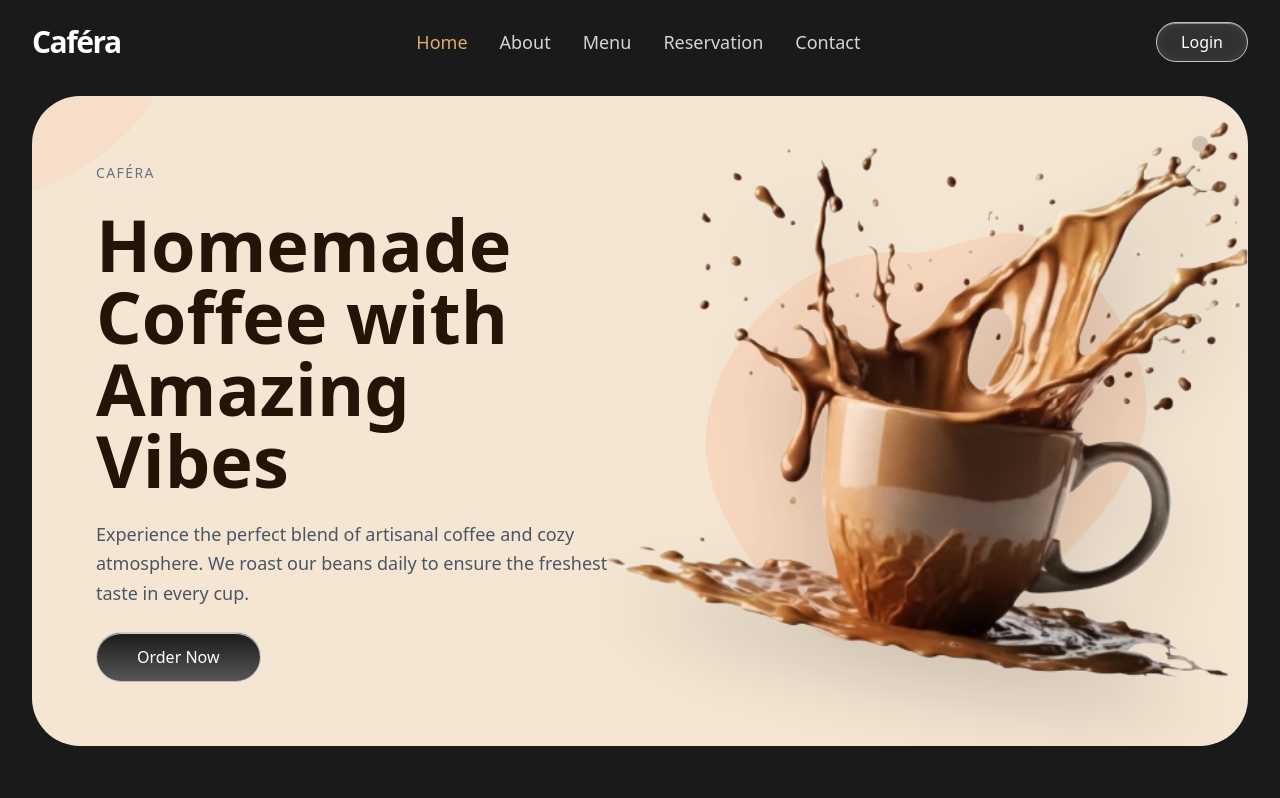
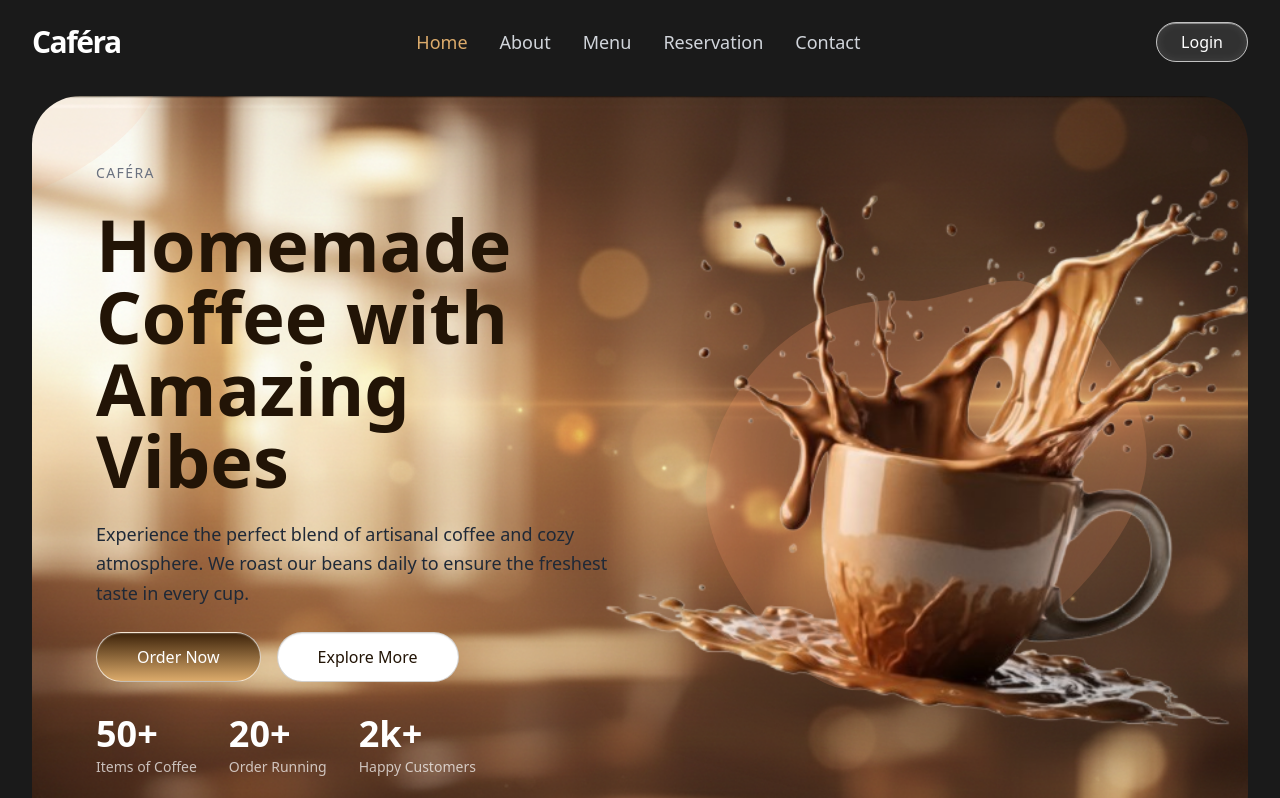
Before and after one commit to Lakna30/Cafera, a React (Vite) app: page / in a window 1280 px wide. Shown: the top 798 px of the page. Built offline with nearby package versions, Linux system fonts and the light colour scheme.

Commit message:
About Us page

```diff
--- a/src/components/HeroSection.tsx
+++ b/src/components/HeroSection.tsx
@@ -1,6 +1,51 @@
-import { motion } from 'framer-motion';
+import { motion, useMotionValue, animate } from 'framer-motion';
+import React, { useEffect, useRef } from 'react';
 import HeroImg from "@/assets/HeroImg.png";
+import HeroBg from "@/assets/HeroBg.png";
 
+// AnimatedCounter component for status
+type AnimatedCounterProps = {
+  end: number;
+  suffix?: string;
+  label: string;
+};
+
+function AnimatedCounter({ end, suffix = '', label }: AnimatedCounterProps) {
+  const count = useMotionValue(0);
+  const [display, setDisplay] = React.useState(0);
+  const nodeRef = useRef<HTMLSpanElement>(null);
+
+  useEffect(() => {
+    const controls = animate(count, end, { duration: 1.5, ease: 'easeOut' });
+    const unsubscribe = count.on('change', (latest) => {
+      setDisplay(latest);
+    });
+    return () => {
+      controls.stop();
+      unsubscribe();
+    };
+  }, [end, count]);
+
+  // Format number with 'k' for thousands
+  let formatted = '';
+  if (display >= 1000) {
+    formatted = `${(display / 1000).toFixed(display % 1000 === 0 ? 0 : 1)}k`;
+  } else {
+    formatted = Math.floor(display).toLocaleString();
+  }
+  return (
+    <div className="text-left">
+      <span
+        ref={nodeRef}
+        style={{ fontVariantNumeric: 'tabular-nums' }}
+        className="block text-3xl md:text-4xl font-bold text-white"
+      >
+        {formatted}{suffix}
+      </span>
+      <span className="text-xs md:text-sm text-white/70 font-medium">{label}</span>
+    </div>
+  );
+}
 export function HeroSection() {
   return <section className="pt-24 pb-12 px-4 md:px-8 bg-[#1A1A1A]">
       <motion.div initial={{
@@ -11,7 +56,15 @@ export function HeroSection() {
       y: 0
     }} transition={{
       duration: 0.8
-    }} className="container mx-auto bg-[#F5E6D3] rounded-[3rem] relative overflow-hidden min-h-[600px] flex items-center">
+    }}
+      className="container mx-auto rounded-[3rem] relative overflow-hidden min-h-[600px] flex items-center"
+      style={{
+        backgroundImage: `url(${HeroBg})`,
+        backgroundSize: 'cover',
+        backgroundPosition: 'center',
+        backgroundRepeat: 'no-repeat',
+      }}
+    >
       {/* Decorative Elements */}
         <div className="absolute top-0 left-0 w-full h-full overflow-hidden pointer-events-none">
           {/* Coffee beans scattered (simulated with circles for now or simple svgs) */}
@@ -72,7 +125,7 @@ export function HeroSection() {
             y: 0
           }} transition={{
             delay: 0.4
-          }} className="text-gray-600 text-lg leading-relaxed">
+          }} className="text-gray-800 text-lg leading-relaxed">
               Experience the perfect blend of artisanal coffee and cozy
               atmosphere. We roast our beans daily to ensure the freshest taste
               in every cup.
@@ -90,17 +143,33 @@ export function HeroSection() {
               transition={{
                 delay: 0.5
               }}
+              className="flex flex-col items-start gap-4"
+            >
+              <div className="flex gap-4">
+                <button
                   className="relative px-10 py-3 rounded-full font-medium text-white
-                bg-gradient-to-b from-[#1A1A1A] to-[#575656]
+                    bg-gradient-to-b from-[#3D230A] to-[#DCAB6B]
                     border border-white/70
                     shadow-[inset_0_1px_1px_rgba(255,255,255,0.2)]
-                hover:shadow-[0_0_15px_rgba(255,255,255,0.3)]
+                    hover:shadow-[0_0_15px_rgba(255,155,106,0.4)]
                     transition-all duration-300
                     overflow-hidden
-                before:absolute before:inset-0 before:rounded-full
-                before:border-t before:border-white/70 before:pointer-events-none"
+                    hover:brightness-110"
                 >
                   <span className="relative z-10">Order Now</span>
+                </button>
+                <button
+                  className="relative px-10 py-3 rounded-full font-medium text-[#221406] bg-white border border-[#221406]/20 shadow-[inset_0_1px_1px_rgba(34,20,6,0.08)] hover:bg-[#F5E6D3] transition-all duration-300 overflow-hidden"
+                >
+                  <span className="relative z-10">Explore More</span>
+                </button>
+              </div>
+              {/* Status Counters */}
+              <div className="flex gap-8 mt-4">
+                <AnimatedCounter end={50} suffix="+" label="Items of Coffee" />
+                <AnimatedCounter end={20} suffix="+" label="Order Running" />
+                <AnimatedCounter end={2000} suffix="+" label="Happy Customers" />
+              </div>
             </motion.button>
           </div>
 
--- a/src/index.tsx
+++ b/src/index.tsx
@@ -1,5 +1,4 @@
 import './index.css';
-import React from "react";
 import { render } from "react-dom";
 import { App } from "./App";
 render(<App />, document.getElementById("root"));
--- a/src/pages/About.tsx
+++ b/src/pages/About.tsx
@@ -68,11 +68,11 @@ export function About() {
       }} transition={{
         duration: 0.8
       }} className="container mx-auto text-center">
-          <span className="text-[#FF9B6A] font-medium tracking-widest text-sm uppercase">
+          <span className="text-[#DCAB6B] font-medium tracking-widest text-sm uppercase">
             Our Story
           </span>
           <h1 className="text-5xl md:text-7xl font-bold text-white mt-4 mb-6">
-            Brewing <span className="text-[#FF9B6A]">Passion</span> Since 2010
+            Brewing Passion Since 2010
           </h1>
           <p className="text-gray-400 text-lg max-w-3xl mx-auto leading-relaxed">
             What started as a small neighborhood cafe has grown into a beloved
@@ -112,7 +112,7 @@ export function About() {
             duration: 0.8
           }} className="space-y-6 text-white">
               <h2 className="text-4xl md:text-5xl font-bold">
-                More Than Just <span className="text-[#FF9B6A]">Coffee</span>
+                More Than Just Coffee
               </h2>
               <p className="text-gray-400 text-lg leading-relaxed">
                 Our founder, Maria Santos, opened netWO with a vision: to create
@@ -144,7 +144,7 @@ export function About() {
         }} viewport={{
           once: true
         }} className="text-center mb-16">
-            <span className="text-[#FF9B6A] font-medium tracking-widest text-sm uppercase">
+            <span className="text-[#DCAB6B] font-medium tracking-widest text-sm uppercase">
               Our Values
             </span>
             <h2 className="text-4xl md:text-5xl font-bold text-white mt-2">
@@ -153,25 +153,28 @@ export function About() {
           </motion.div>
 
           <div className="grid grid-cols-1 md:grid-cols-2 lg:grid-cols-4 gap-8">
-            {values.map((value, index) => <motion.div key={index} initial={{
-            opacity: 0,
-            y: 30
-          }} whileInView={{
-            opacity: 1,
-            y: 0
-          }} viewport={{
-            once: true
-          }} transition={{
-            delay: index * 0.1
-          }} className="bg-[#2A2A2A] p-8 rounded-3xl text-center space-y-4 group hover:bg-[#FF9B6A] transition-all duration-300">
-                <div className="text-[#FF9B6A] group-hover:text-white transition-colors mx-auto w-fit">
+            {values.map((value, index) => (
+              <motion.div
+                key={index}
+                initial={{ opacity: 0, y: 30 }}
+                whileInView={{ opacity: 1, y: 0 }}
+                viewport={{ once: true }}
+                transition={{ delay: index * 0.1 }}
+                className="backdrop-blur-lg bg-white/10 border border-white/20 shadow-xl p-8 rounded-3xl text-center space-y-4 group transition-all duration-300 relative overflow-hidden cursor-pointer"
+                style={{ boxShadow: '0 8px 32px 0 rgba(31, 38, 135, 0.18)' }}
+                whileHover={{ scale: 1.10, boxShadow: '0 16px 48px 0 rgba(31,38,135,0.25)' }}
+              >
+                <div className="text-[#DCAB6B] group-hover:text-white transition-colors mx-auto w-fit">
                   {value.icon}
                 </div>
                 <h3 className="text-xl font-bold text-white">{value.title}</h3>
                 <p className="text-gray-400 group-hover:text-white/90 transition-colors">
                   {value.description}
                 </p>
-              </motion.div>)}
+                {/* Glass shine effect on hover */}
+                <span className="pointer-events-none absolute inset-0 opacity-0 group-hover:opacity-20 transition-opacity duration-300 bg-gradient-to-tr from-white/60 to-transparent" />
+              </motion.div>
+            ))}
           </div>
         </div>
       </section>
@@ -188,7 +191,7 @@ export function About() {
         }} viewport={{
           once: true
         }} className="text-center mb-16">
-            <span className="text-[#FF9B6A] font-medium tracking-widest text-sm uppercase">
+            <span className="text-[#DCAB6B] font-medium tracking-widest text-sm uppercase">
               Meet The Team
             </span>
             <h2 className="text-4xl md:text-5xl font-bold text-white mt-2">
@@ -213,7 +216,7 @@ export function About() {
                   <div className="absolute inset-0 bg-gradient-to-t from-[#1A1A1A] to-transparent opacity-60"></div>
                 </div>
                 <h3 className="text-xl font-bold text-white">{member.name}</h3>
-                <p className="text-[#FF9B6A]">{member.role}</p>
+                <p className="text-[#DCAB6B]">{member.role}</p>
               </motion.div>)}
           </div>
         </div>
@@ -231,7 +234,7 @@ export function About() {
         }} viewport={{
           once: true
         }} className="text-center mb-16">
-            <span className="text-[#FF9B6A] font-medium tracking-widest text-sm uppercase">
+            <span className="text-[#DCAB6B] font-medium tracking-widest text-sm uppercase">
               Our Journey
             </span>
             <h2 className="text-4xl md:text-5xl font-bold text-white mt-2">
@@ -251,8 +254,8 @@ export function About() {
           }} transition={{
             duration: 0.6
           }} className="flex items-center gap-8">
-                <div className="flex-shrink-0 w-24 h-24 bg-[#FF9B6A] rounded-full flex items-center justify-center">
-                  <span className="text-white font-bold text-xl">
+                <div className="flex-shrink-0 w-24 h-24 bg-[#DCAB6B] rounded-full flex items-center justify-center">
+                  <span className="text-[#3D230A] font-bold text-xl">
                     {item.year}
                   </span>
                 </div>
@@ -282,7 +285,10 @@ export function About() {
             Experience the warmth of our cafe and taste the difference passion
             makes. We can't wait to serve you!
           </p>
-          <button className="bg-[#FF9B6A] text-white px-8 py-4 rounded-full font-medium hover:bg-[#e88a5b] transition-colors">
+          <button className="bg-gradient-to-r from-[#DCAB6B] to-[#3D230A] border border-white/20 shadow-[inset_0_1px_1px_rgba(255,255,255,0.2)] text-white px-8 py-4 rounded-full font-medium hover:shadow-[0_0_15px_rgba(255,155,106,0.4)]
+                  transition-all duration-300
+                  overflow-hidden
+                  hover:brightness-110">
             Make a Reservation
           </button>
         </motion.div>
```
Also changed, not shown: src/assets/HeroBg.png (added). Lines whose indentation alone changed are shown as unchanged.
